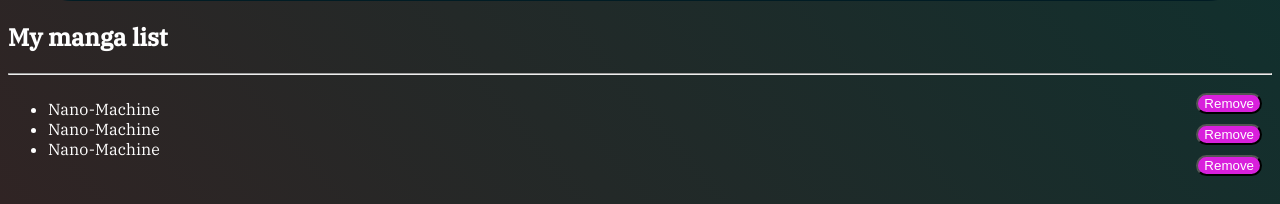
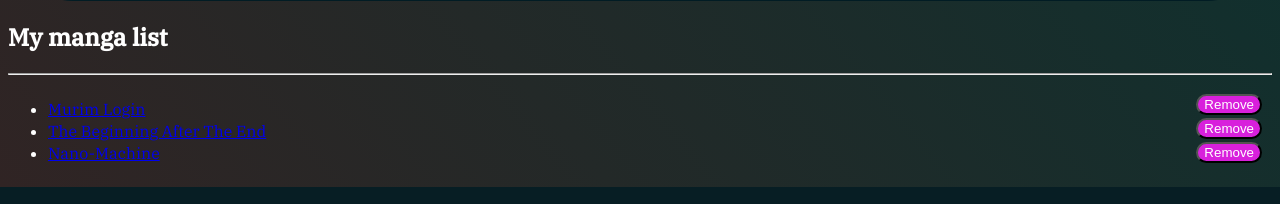
Before and after one commit to Nimesh04/Manga-Tracker, a Flask app: page / in a window 1280 px wide. Shown: the part 648-852 px from the top of the page. Run offline with Flask 3, Linux system fonts and the light colour scheme; data comes from the database, SQL or seed files in the repository; parts of the project's set-up code (start-up, migrations or seed data) failed here and were passed over; some web fonts are replaced.

Commit message:
Changed the database structure, added dynamic routing feature for all the Mangas that are added to be opened to their specific page and show the list of the latest chapter

```diff
--- a/app.py
+++ b/app.py
@@ -5,24 +5,23 @@ import requests
 
 app = Flask(__name__)
 
-
 # creates the database table to store the updates on the chapter of manga
 def init_db():
-    with sqlite3.connect('manga_updates.db') as conn:
+    with sqlite3.connect('manga_list.db') as conn:
         cursor = conn.cursor()
+        cursor.execute('PRAGMA foreign_keys = ON;')
+       # Create manga_updates table
         cursor.execute('''
             CREATE TABLE IF NOT EXISTS manga_updates(
                 id INTEGER PRIMARY KEY,
                 chapter TEXT,
-                date TEXT
+                date TEXT,
+                manga_id INTEGER,
+                FOREIGN KEY (manga_id) REFERENCES manga_list(id)
             )
         ''')
-        conn.commit()
 
-#creates the database table to store the names of manga
-def manga_list_db():
-    with sqlite3.connect('manga_list.db') as conn:
-        cursor = conn.cursor()
+         # Create manga_list table
         cursor.execute('''
             CREATE TABLE IF NOT EXISTS manga_list(
                     id INTEGER PRIMARY KEY,
@@ -36,7 +35,7 @@ def manga_list_db():
 #routes to home page of the website and displays the data stored in the manga-list
 @app.route('/')
 def home():
-    manga_list_db()
+    init_db()
     with sqlite3.connect('manga_list.db') as conn:
         cursor = conn.cursor()
         cursor.execute('SELECT manga_name, image_link FROM manga_list')
@@ -49,31 +48,31 @@ def add_manga():
     if request.method == 'POST':
         manga_name = request.form['manga_name']
         manga_link = request.form['manga_link']
-        with sqlite3.connect('manga_list.db') as conn:
-            cursor = conn.cursor()
-            cursor.execute('''
-                INSERT INTO manga_list (manga_name, url_link)
-                VALUES (?, ?)
-            ''', (manga_name, manga_link))
-            conn.commit()
+        add_manga_to_db(manga_name, manga_link)
+        scrape_manga(manga_name, manga_link)
         return redirect('/')
     return render_template("add-manga.html")
 
 #routes to manga page and displays the data of the chapters in the manga-list
-@app.route('/nano-machine')
-def nano():
+def nano(manga_name):
     init_db()
-    with sqlite3.connect('manga_updates.db') as conn:
+    with sqlite3.connect('manga_list.db') as conn:
         cursor = conn.cursor()
-        cursor.execute('SELECT chapter, date FROM manga_updates')
-        manga_updates = cursor.fetchall()
+        cursor.execute('SELECT id FROM manga_list WHERE manga_name = ?', (manga_name,))
+        result = cursor.fetchone()
+        if result:
+            manga_id = result[0]
+            cursor.execute('SELECT chapter, date FROM manga_updates WHERE manga_id = ?', (manga_id,))
+            manga_updates = cursor.fetchall()
+        else:
+            manga_updates = []
 
-    return(render_template("nano-machine.html", manga_updates = manga_updates))
+    return(render_template("manga_detail.html", manga_updates = manga_updates, manga_name=manga_name))
 
 #scrapes the chapter's name and data from a given url and stores them in the database
-@app.route('/scrape', methods=['POST'])
-def scrape_manga():
-    r = requests.get("https://kingofshojo.com/manga/nano-machine/")
+def scrape_manga(manga_name, manga_link_scrape):
+    init_db()
+    r = requests.get(manga_link_scrape)
 
     #scrape the html and find the div that contains the chapter lists
     soup = BeautifulSoup(r.content, 'html.parser')
@@ -88,16 +87,18 @@ def scrape_manga():
         cleaned_data = [(cleaned_text[i], cleaned_text[i + 1]) for i in range(0, len(cleaned_text), 2)]
 
         # Update the database
-        with sqlite3.connect('manga_updates.db') as conn:
+        with sqlite3.connect('manga_list.db') as conn:
             cursor = conn.cursor()
-            for chapter, date in cleaned_data:
-                cursor.execute('''
-                    INSERT INTO manga_updates(chapter, date)
-                    VALUES (?, ?)
-                ''', (chapter, date))
-            conn.commit()
-
-    return redirect('/')
+            cursor.execute('SELECT id FROM manga_list WHERE manga_name = ?', (manga_name,))
+            result = cursor.fetchone()
+            if result:
+                manga_id = result[0]
+                for chapter, date in cleaned_data:
+                    cursor.execute('''
+                        INSERT INTO manga_updates(chapter, date, manga_id)
+                        VALUES (?, ?, ?)
+                    ''', (chapter, date, manga_id))
+                conn.commit()
 
 
 def add_manga_to_db(manga_name, url):
@@ -121,42 +122,21 @@ def add_manga_to_db(manga_name, url):
             VALUES (?,?,?)''', (manga_name, url, image_url))
         conn.commit()
 
+@app.route('/remove-manga', methods=['POST'])
+def remove_manga():
+    manga_name = request.form['manga_name']
+    print(f"Removing manga: {manga_name}")
+    with sqlite3.connect('manga_list.db') as conn:
+        cursor = conn.cursor()
+        cursor.execute(' DELETE FROM manga_list WHERE manga_name = ?', (manga_name,))
+        conn.commit()
+    return redirect('/')
 
-@app.route('/nano', methods=['POST', 'GET'])
-def nano_machine():
-    if request.method == 'POST':
-        r = requests.get("https://kingofshojo.com/manga/nano-machine/")
-
-        #scrape the html and find the div that contains the chapter lists
-        soup = BeautifulSoup(r.content, 'html.parser')
-        target_div = soup.find('div', {'class' : 'eplister', 'id': 'chapterlist'})
-
-        if target_div:
-            # Clean up the text
-            cleaned_text = target_div.text.strip().split('\n')
-            cleaned_text = [line.strip() for line in cleaned_text if line.strip()]
-
-            # Pair chapters and dates
-            cleaned_data = [(cleaned_text[i], cleaned_text[i + 1]) for i in range(0, len(cleaned_text), 2)]
-
-            # Update the database
-            with sqlite3.connect('manga_updates.db') as conn:
-                cursor = conn.cursor()
-                for chapter, date in cleaned_data:
-                    cursor.execute('''
-                        INSERT INTO manga_updates(chapter, date)
-                        VALUES (?, ?)
-                    ''', (chapter, date))
-                conn.commit()
-            return redirect('/nano-machine')
-
-    return redirect('/nano-machine')
-
-
+@app.route('/manga/<manga_name>')
+def manga_detail(manga_name):
+    return nano(manga_name)
 
 if __name__ == "__main__":
-    manga_list_db()
     init_db()
-    add_manga_to_db("Nano-Machine", "https://kingofshojo.com/manga/nano-machine/")
     app.debug(True)
     app.run()
--- a/static/css/style.css
+++ b/static/css/style.css
@@ -111,6 +111,15 @@ header{
     padding: 5px;
 }
 
+.box .removeButtonItem{
+    display: flex;
+    flex-direction: column;
+    margin: 10px;
+    margin-bottom: 2px;
+    border-radius: 16px;
+    color: white;
+    background-color: #D820DC;
+}
 
 .MangaList .mangaCarasouel{
     display: flex;
@@ -126,10 +135,14 @@ header{
 }
 
 .MangaList .removeButton .removeButtonItem{
-    margin-bottom: 10px;
+    margin-bottom: 2px;
     border-radius: 16px;
     color: white;
     background-color: #D820DC;
+}
+
+.MangaList .mangaItems{
+    margin-bottom: 2px;
 }
 
 .addManga{
@@ -142,6 +155,7 @@ header{
 .addManga .mangaItems{
     display: flex;
     align-items: center;
+    margin-bottom: 2px;
 
 }
 
--- a/templates/index.html
+++ b/templates/index.html
@@ -24,7 +24,13 @@
             {% if manga_lists %}
                 {% for manga_name, image_link in manga_lists %}
                 <div class="boxItem" style="background-image: url('{{ image_link }}');">
-                    <p>{{ manga_name }}</p>
+                    <a href="{{ url_for('manga_detail', manga_name=manga_name )}}">
+                        <p>{{ manga_name }}</p>
+                    </a>
+                    <form action="/remove-manga" method="POST">
+                        <input type="hidden" name="manga_name" value="{{  manga_name }}">
+                        <button type="submit" class="removeButtonItem">Remove</button>
+                    </form>
                 </div>
                 {% endfor %}
             {% else %}
@@ -41,7 +47,11 @@
                 <ul class="listItems">
                     {% if manga_lists %}
                         {% for manga_name, _ in manga_lists %}
-                        <li class="mangaItems">{{ manga_name }}</li>
+                        <li class="mangaItems">
+                            <a href="{{ url_for('manga_detail', manga_name=manga_name) }}">
+                                {{ manga_name }}
+                            </a>
+                        </li>
                         {% endfor %}
                     {% else %}
                         <li class="mangaItems">No manga available</li>
@@ -50,8 +60,12 @@
             </div>
             <div class="removeButton">
                 {% if manga_lists %}
-                    {% for _ in manga_lists %}
-                    <button class="removeButtonItem">Remove</button>
+                    {% for manga_name, _ in manga_lists %}
+                    <form action="/remove-manga" method="POST">
+                        <!-- <p> This is the test {{ manga_name }}</p> -->
+                        <input type="hidden" name="manga_name" value="{{  manga_name }}">
+                        <button type="submit" class="removeButtonItem">Remove</button>
+                    </form>
                     {% endfor %}
                 {% else %}
                     <button class="removeButtonItem" disabled>No items to remove</button>
--- a/templates/nano-machine.html
+++ b/templates/manga_detail.html
@@ -15,7 +15,7 @@
     <body>
         <header>Manga-Tracker</header>
         <div class="MangaList">
-            <h1>Nano-machine</h1>
+            <h1>{{ manga_name }}</h1>
             <h2>My manga list</h2>
             <hr>
             <div class="mangaCarasouel">
```
Also changed, not shown: manga_list.db, manga_updates.db (deleted).
